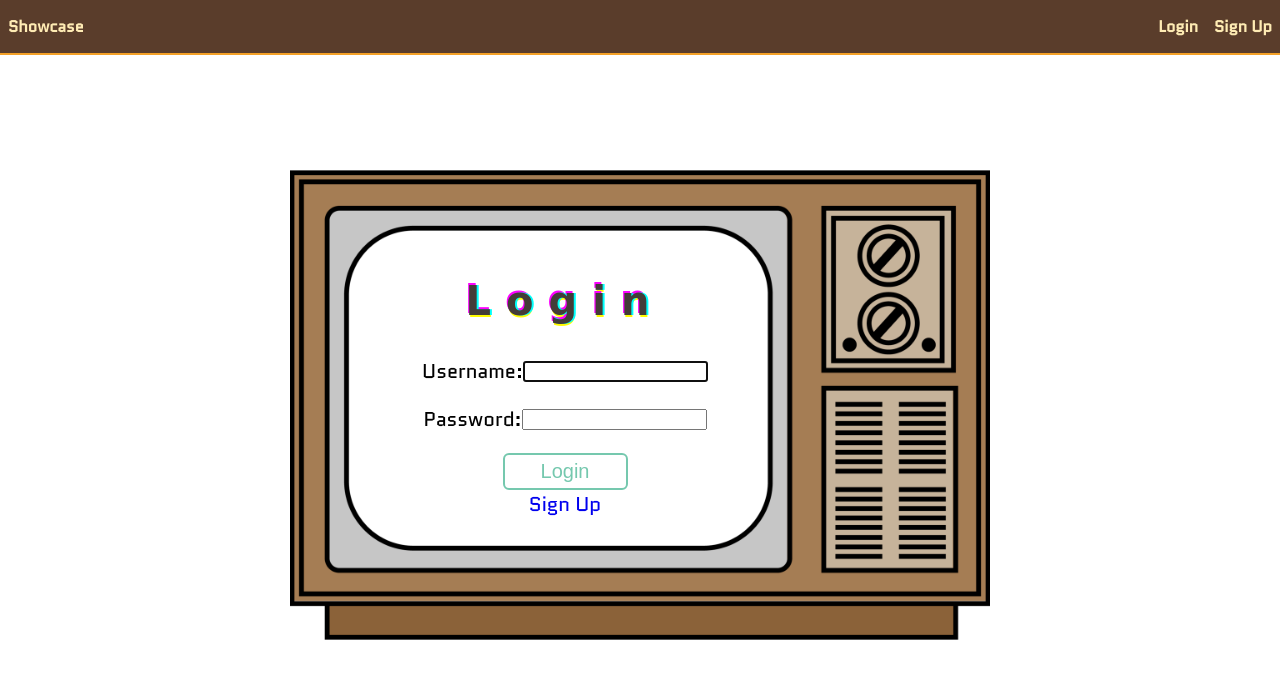
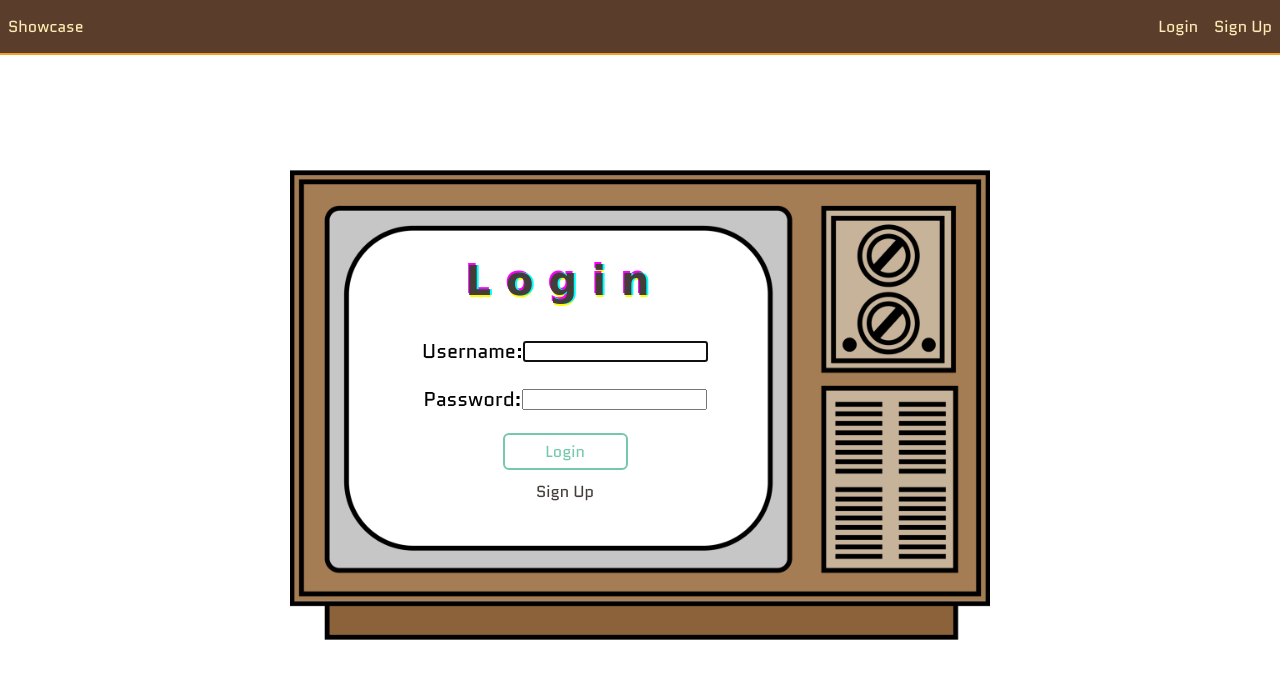
Before and after one commit to andrea1234321/showcase, a Django app: page / in a window 1280 px wide. Shown: the top 679 px of the page. Run offline with Django 4.2, Linux system fonts and the light colour scheme; some web fonts are replaced.

Commit message:
style home login page

```diff
--- a/main_app/static/css/base.css
+++ b/main_app/static/css/base.css
@@ -65,7 +65,6 @@ main {
 nav a {
   text-decoration: none;
   color: var(--text-color);
-  font-weight: 600;
   font-size: 16px;
 }
 
@@ -76,9 +75,11 @@ nav a:hover {
 nav li {
   padding: 5px 8px;
 }
-
+button{
+  font-family: 'Quantico', sans-serif;
+}
 .btn {
-  font-size: var(--font-l);
+  font-size: var(--font-m);
   padding: 5px;
   border-radius: 6px;
   width: 50%;
--- a/main_app/static/css/home.css
+++ b/main_app/static/css/home.css
@@ -1,31 +1,3 @@
-/* main {
-  display: flex;
-  align-items: center;
-  justify-content: center;
-  flex-wrap: wrap;
-  height: 100%;
-}
-
-main > section {
-  width: 100%;
-  padding: 10px 8px;
-  display: flex;
-  align-items: center;
-  justify-content: center;
-  flex-direction: column;
-}
-
-.header-logo-container {
-  display: none;
-}
-
-.logo-container {
-  max-width: 375px;
-}
-
-.show-container {
-  width: 80%;
-} */
 .login-container{
   background-image: url('../images/retro-tv.png');
   background-position: center;
@@ -40,11 +12,12 @@ main > section {
 .login {
   font-size: 20px;
   margin-left: 150px;
-  padding-top: 90px;
+  padding-top: 70px;
   width: 250px;
   height: 100%;
   text-align: center;
 }
+
 .login h1 {
   font-family: 'Rubik Glitch', cursive;
   font-size: 40px;
@@ -60,11 +33,6 @@ main > section {
   animation: glitch 725ms infinite;
 }
 
-/* .glitch span {
-  position: absolute;
-  top: 0;
-  left: 0;
-} */
 
 .glitch span:first-child {
   animation: glitch 500ms infinite;
@@ -123,38 +91,8 @@ main > section {
   flex-direction: column;
 }
 
-/* .login label {
-  font-size: var(--font-reg);
-  margin-bottom: 6px;
-}
-
-.login input {
-  font-size: var(--font-l);
-  padding: 2px 4px;
-} */
-
-.login .btn {
-
-}
-
-/*  @media only screen and (min-width: 768px) {
-  main {
-    justify-content: space-around;
-  }
-
-  main > section {
-    width: 40%;
-  }
-
-  .login {
-    border: var(--borders);
-    padding: 20px;
-    border-radius: var(--card-border-radius);
-    box-shadow: var(--card-box-shadow);
-    width: 100%;
-  }
-
-  .logo-container {
-    max-width: 520px;
-  }
-} */
+ .links a{
+  margin-top: 10px;
+  color:rgb(67, 60, 56);
+  font-size:  var(--font-m);
+ }
--- a/main_app/templates/home.html
+++ b/main_app/templates/home.html
@@ -7,10 +7,6 @@
 
 {% block content %}
 
-<section class="logo-container">
-  <div class="show-container">
-  </div>
-</section>
 {% if not user.is_authenticated %}
   <section class='login-container'>
     <form action="{% url 'home' %}" method="post" class="login">
```
